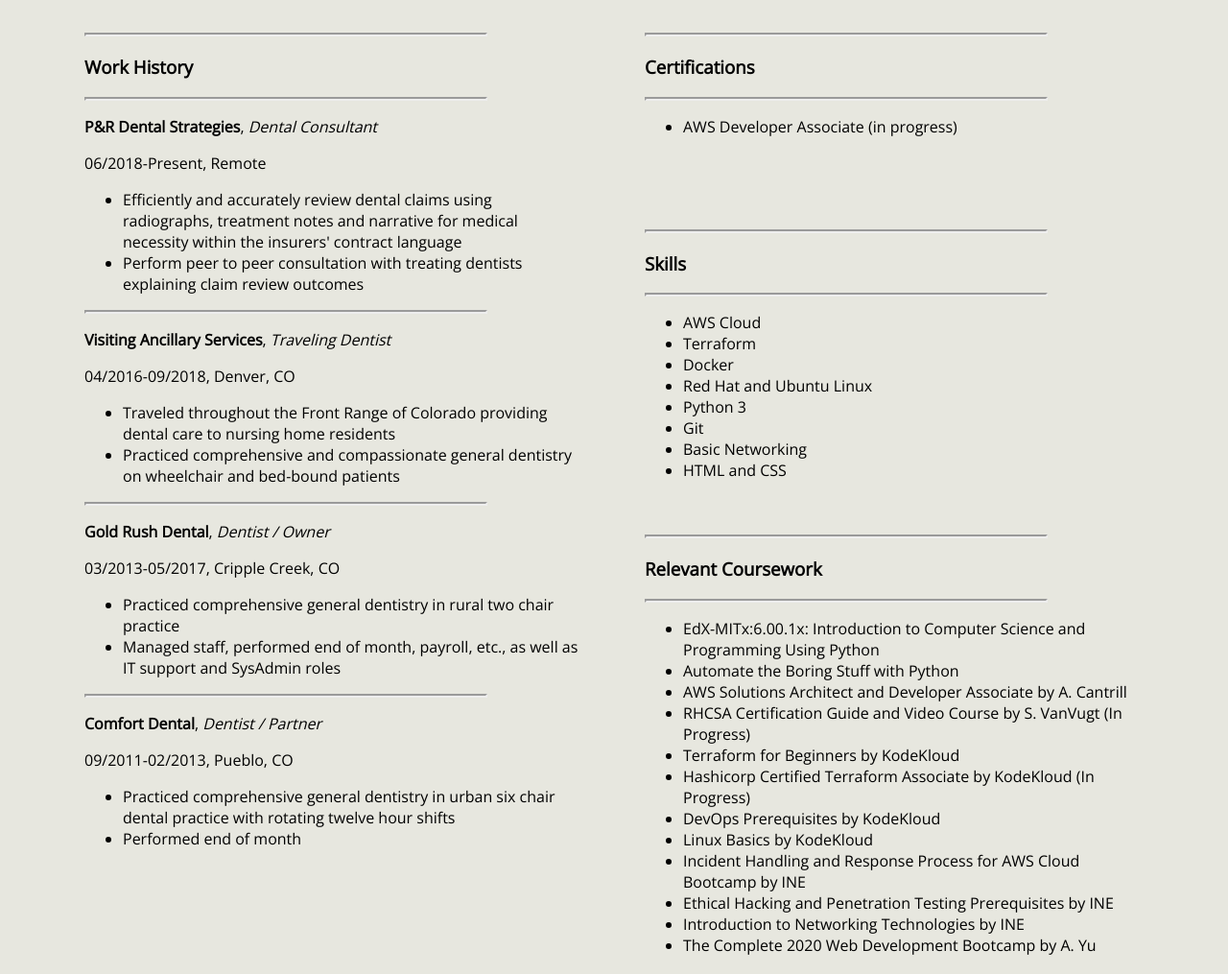
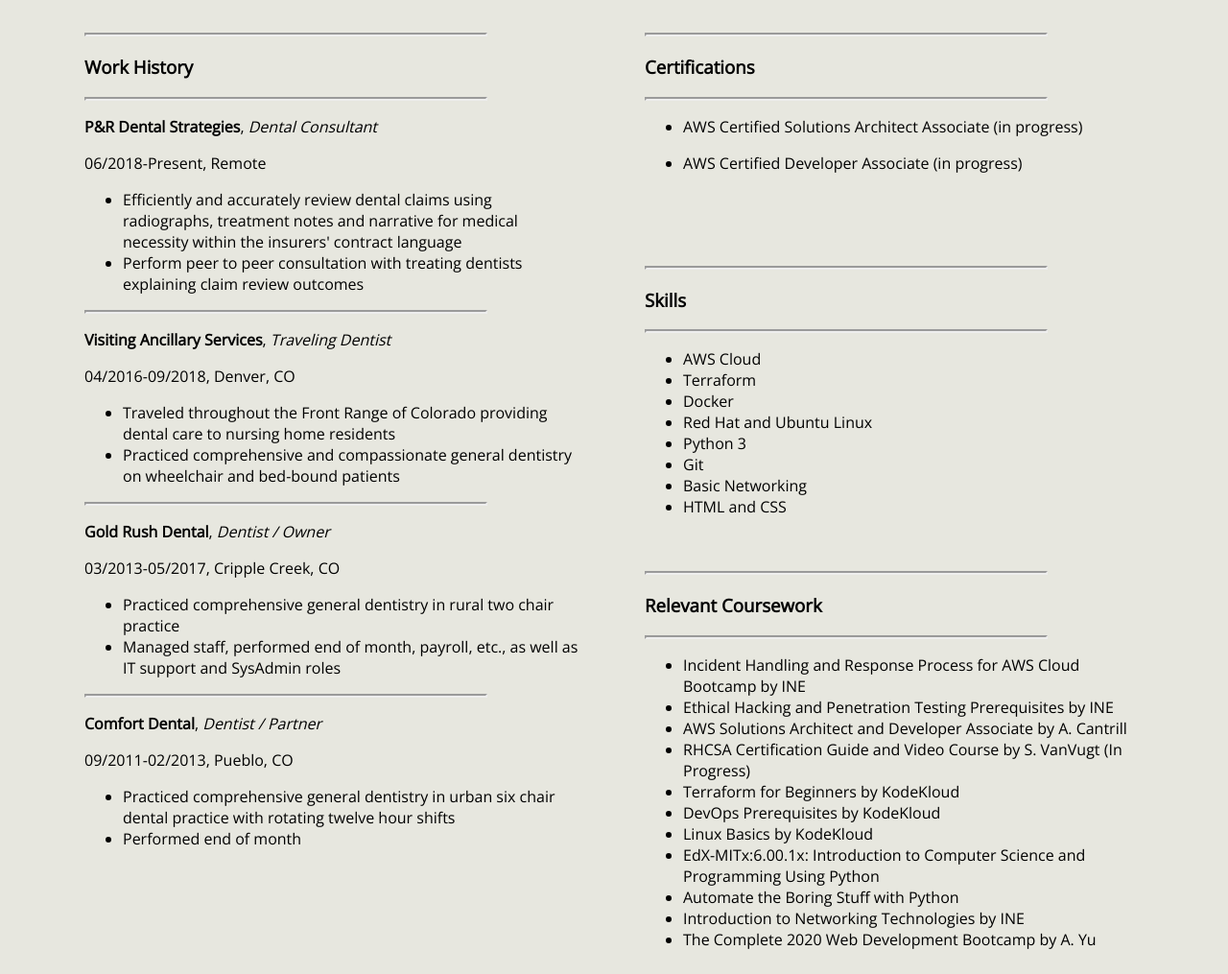
Before and after one commit to CuriousCloud/Cloud-Resume-Challenge, a website: page frontend_files/index.html in a window 1280 px wide. Shown: the part 660-1675 px from the top of the page at 96% size. Drawn offline with nearby package versions, Linux system fonts and the light colour scheme; no server answers.

Commit message:
updated resume

```diff
--- a/frontend_files/index.html
+++ b/frontend_files/index.html
@@ -42,7 +42,7 @@
       <a class="icon" href="https://www.linkedin.com/in/nicole-leadley/" target="_blank">
         <ion-icon name="logo-linkedin"></ion-icon>
       </a>
-      <a class="icon" href="Resume.pdf" target="_blank" download>
+      <a class="icon" href="Resume.doc" target="_blank" download>
         <ion-icon name="cloud-download"></ion-icon>
       </a>
     </section>
@@ -63,7 +63,11 @@
         <h3>Certifications</h3>
         <hr>
       <ul>
-        <li>AWS Developer Associate (in progress)</li>
+        <li>AWS Certified Solutions Architect Associate (in progress)</li>
+
+      </ul>
+      <ul>
+        <li>AWS Certified Developer Associate (in progress)</li>
 
       </ul>
     </section>
@@ -73,16 +77,15 @@
       <h3>Relevant Coursework</h3>
       <hr class="headerline">
       <ul>
-        <li>EdX-MITx:6.00.1x: Introduction to Computer Science and Programming Using Python</li>
-        <li>Automate the Boring Stuff with Python</li>
+        <li>Incident Handling and Response Process for AWS Cloud Bootcamp by INE</li>
+        <li>Ethical Hacking and Penetration Testing Prerequisites by INE</li>
         <li>AWS Solutions Architect and Developer Associate by A. Cantrill</li>
         <li>RHCSA Certification Guide and Video Course by S. VanVugt (In Progress)</li>
         <li>Terraform for Beginners by KodeKloud</li>
-        <li>Hashicorp Certified Terraform Associate by KodeKloud (In Progress)</li>
         <li>DevOps Prerequisites by KodeKloud</li>
         <li>Linux Basics by KodeKloud</li>
-        <li>Incident Handling and Response Process for AWS Cloud Bootcamp by INE</li>
-        <li>Ethical Hacking and Penetration Testing Prerequisites by INE</li>
+        <li>EdX-MITx:6.00.1x: Introduction to Computer Science and Programming Using Python</li>
+        <li>Automate the Boring Stuff with Python</li>
         <li>Introduction to Networking Technologies by INE</li>
         <li>The Complete 2020 Web Development Bootcamp by A. Yu</li>
       </ul>
```
Also changed, not shown: 2 other files.
